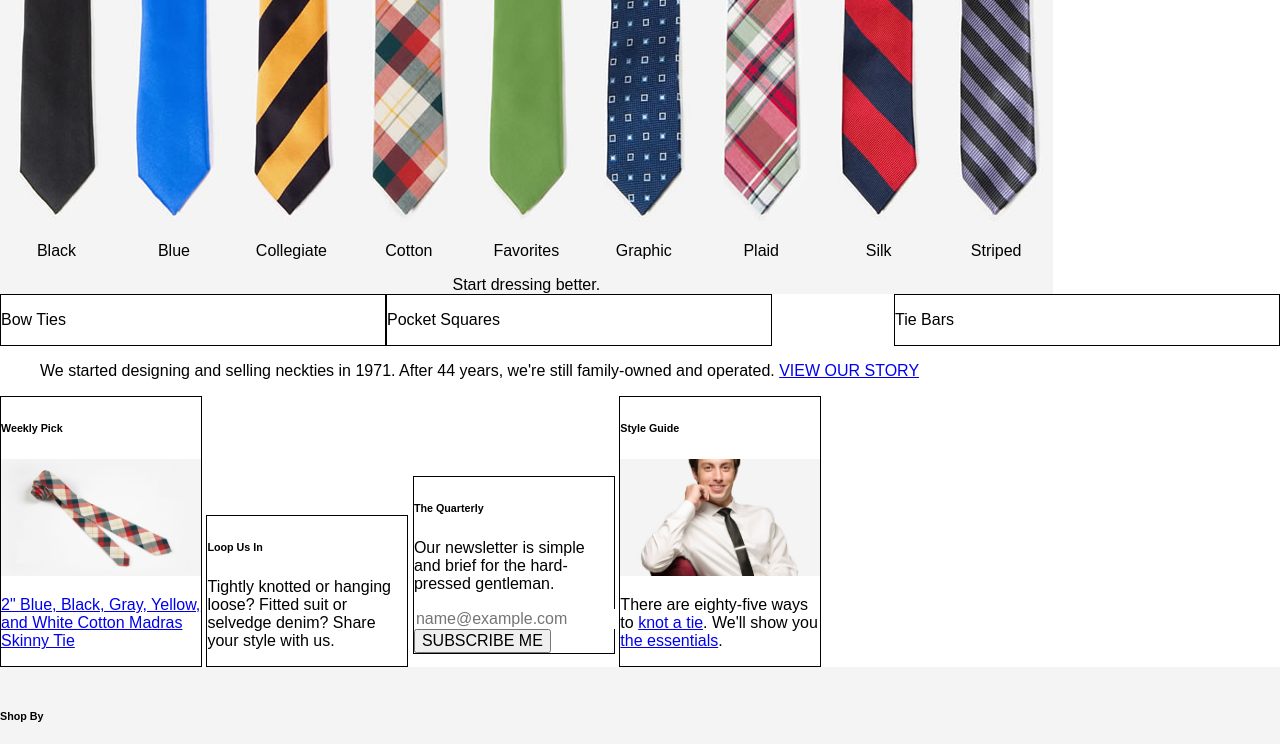
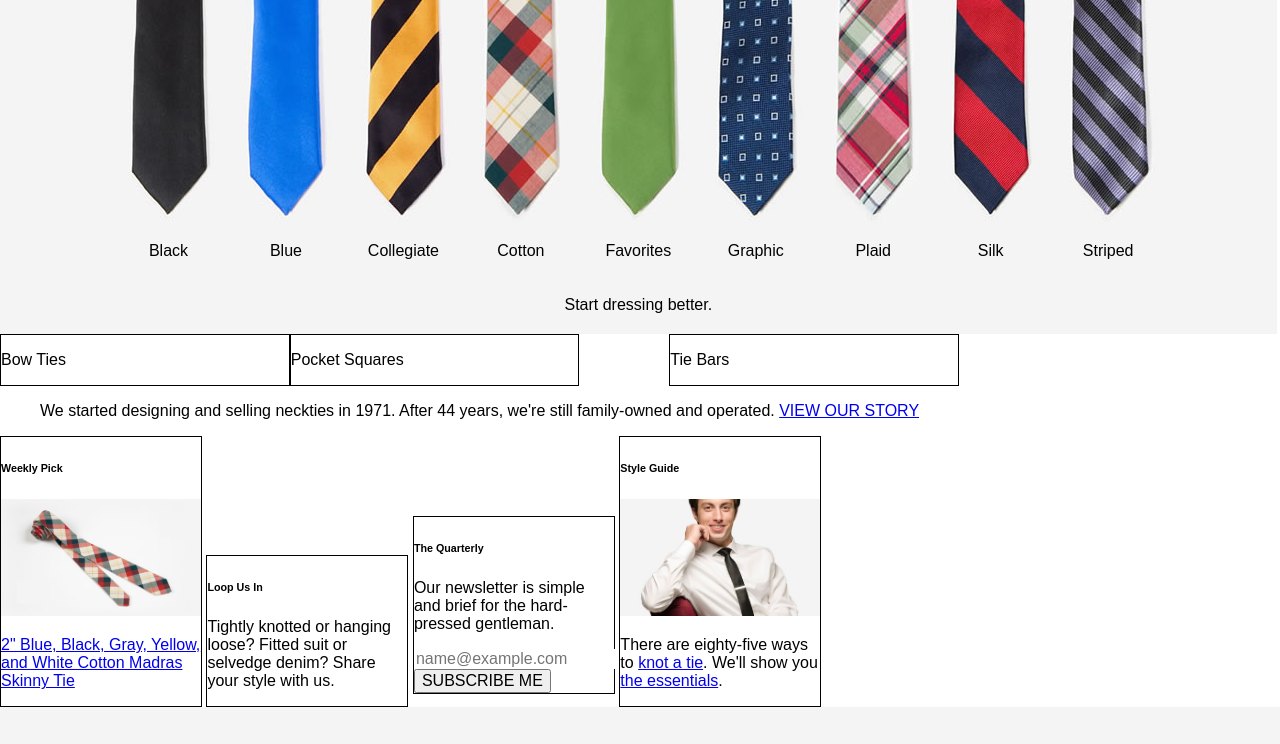
Before and after one commit to corifowler/skinny-ties-weird, a plain HTML site: page index.html in a window 1280 px wide. Shown: the part 272-1016 px from the top of the page. Drawn offline with Linux system fonts and the light colour scheme; files whose address does not match are found by name.

Commit message:
Added padding to "all-the-ties" so background fills page :)

```diff
--- a/main.css
+++ b/main.css
@@ -172,11 +172,19 @@ ul {
   background-color: #F4F4F4;
   display: inline-block;
   text-align: center;
+  padding: 0 112px;
+}
+
+.better {
+  padding: 20px;
 }
 
 
+/* Accessories & 3 Columns */
 
-/* Accessories & 3 Columns */
+.accessories {
+  display: inline-block;
+}
 
 .bowties {
   float: left;
```
